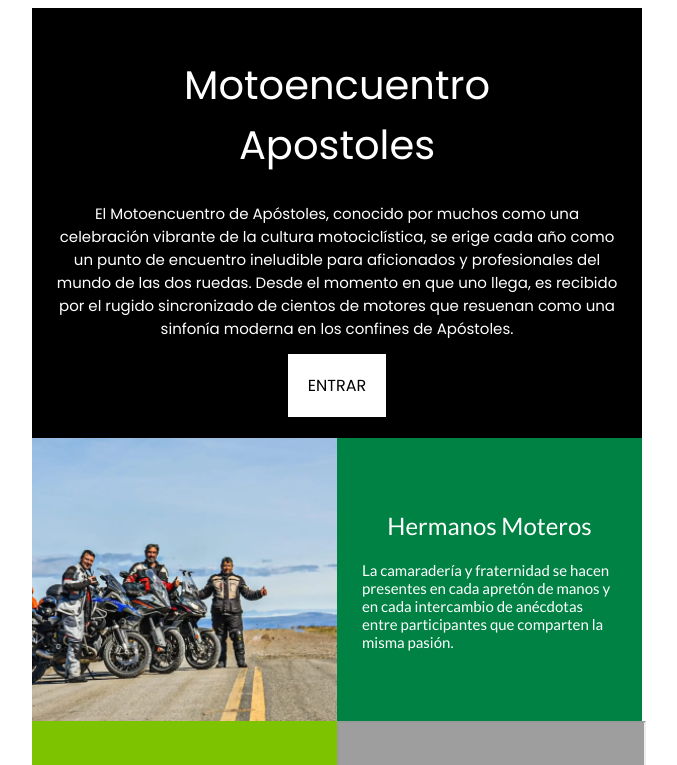
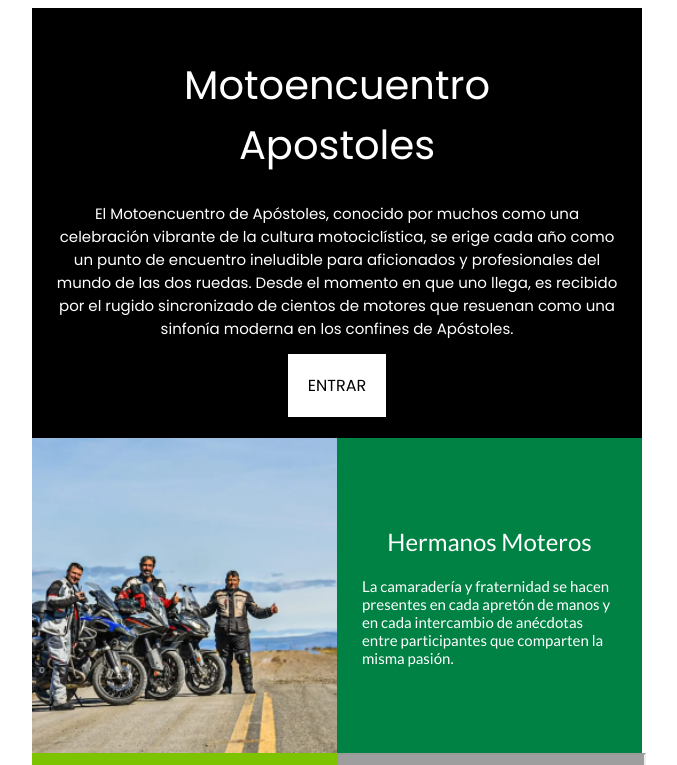
Before and after one commit to juliantfernandez/newsletter-g8, a plain HTML site: page index.html in a window 1280 px wide. Shown: the top 765 px of the page, without its empty margins (303-980 px from the left). Drawn offline with Linux system fonts and the light colour scheme; grey boxes are pictures that could not be loaded.

Commit message:
change image height

```diff
--- a/index.html
+++ b/index.html
@@ -38,7 +38,7 @@
                 <table width="100%" cellspacing="0" cellpadding="0" border="0">
                     <tr>
                         <td width="50%" valign="top">
-                            <img src="./Images/WhatsApp Image 2023-08-25 at 20.37 1.png" width="100%" height="283" style="display: block;">
+                            <img src="./Images/WhatsApp Image 2023-08-25 at 20.37 1.png" width="100%" height="315" style="display: block; object-fit: cover;">
                         </td>
                         <td width="50%" bgcolor="#008244" style="color: white;">
                             <h2 style="text-align: center; font-size: 24px; font-family: 'Lato', sans-serif; font-weight: 400; line-height: 28.8px;">Hermanos Moteros</h2>
```
